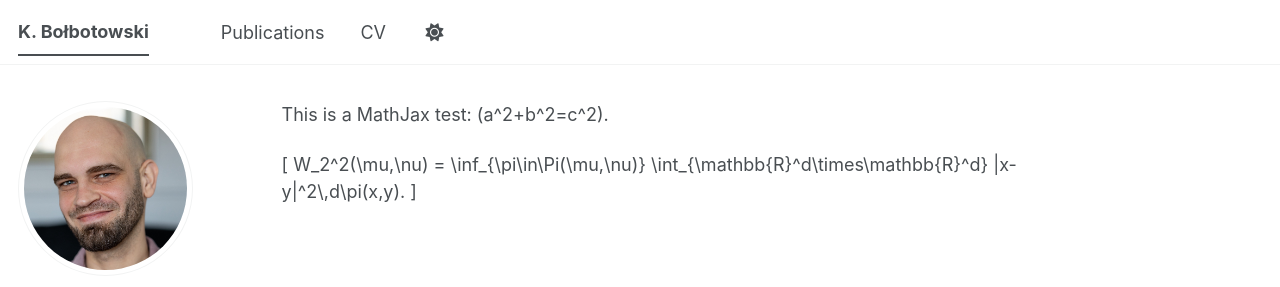
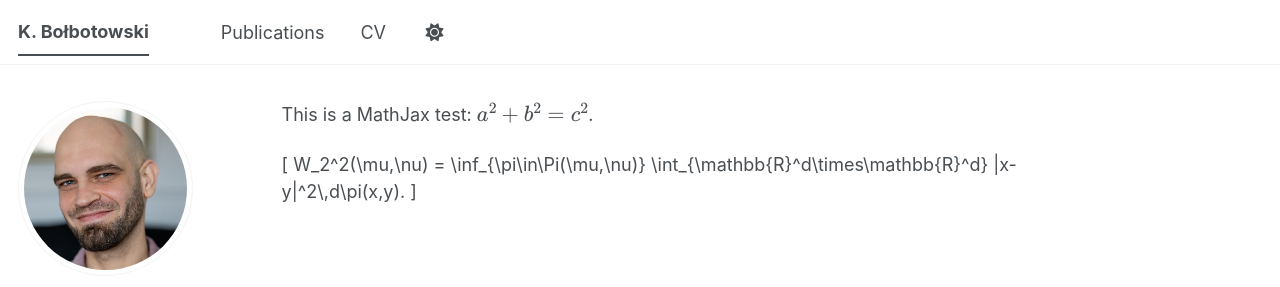
Before and after one commit to kbolbotowski/kbolbotowski.github.io, a Jekyll site: the page built from _pages/about.md, in a window 1280 px wide. Shown: the top 287 px of the page. Built offline with Jekyll 4.4.1, drawn with Linux system fonts in a browser that asks for light colours; a style sheet for code colours, icons or effects is not loaded.

```diff
--- a/_pages/about.md
+++ b/_pages/about.md
@@ -3,7 +3,7 @@ permalink: /
 author_profile: true
 ---
 
-This is a MathJax test: \(a^2+b^2=c^2\).
+This is a MathJax test: \\(a^2+b^2=c^2\\).
 
 \[
 W_2^2(\mu,\nu)
```
